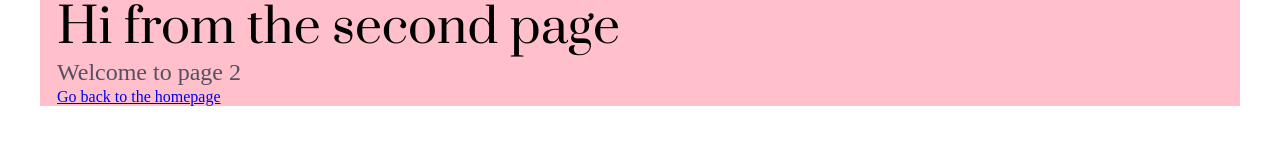
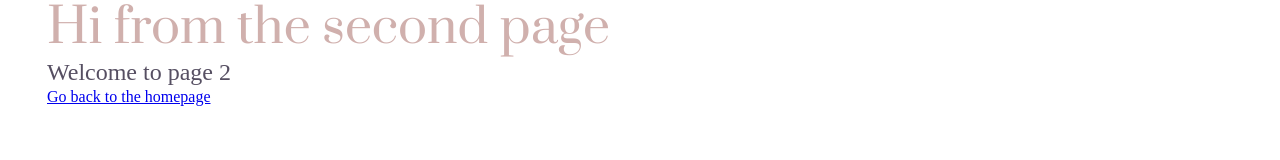
Before and after one commit to TatsDev/proesperanza-web, a Gatsby site: page /page-2 in a window 1280 px wide. Built offline with nearby package versions, Linux system fonts and the light colour scheme; Gatsby itself is replaced by a stand-in of ours; a web font is replaced by a local one.

Commit message:
modified files

```diff
--- /dev/null
+++ b/src/components/common/Floating-Button/Floating-Button.js
@@ -0,0 +1,3 @@
+import React, { Component } from 'react';
+
+class Floating-Button extends Component
--- /dev/null
+++ b/src/components/common/Floating-Button/index.js
@@ -0,0 +1 @@
+export { default } from './Floating-Button';
--- a/src/components/common/Navbar/style.js
+++ b/src/components/common/Navbar/style.js
@@ -47,7 +47,7 @@ export const NavItem = styled.li`
   a {
     text-decoration: none;
     opacity: 0.7;
-    color: ${props => props.theme.color.black.regular};
+    color: ${props => props.theme.color.red.dark};
   }
 
   &.active {
--- a/src/components/global.js
+++ b/src/components/global.js
@@ -4,8 +4,8 @@ export const Container = styled.div`
   max-width: 1200px;
   width: 100%;
   margin: 0 auto;
-  padding: 0 17px;
-  background: pink;
+  padding: 0 7px;
+  ${'' /* background: pink; */}
 
   @media (min-width: ${props => props.theme.screen.xs}) {
     max-width: 540px;
@@ -31,11 +31,12 @@ export const Container = styled.div`
 `;
 
 export const Section = styled.section`
-  padding: 128px 0;
+  padding: 7px 0;
   overflow: hidden;
+  ${'' /* background-color: yellow; */}
 
   @media (max-width: ${props => props.theme.screen.md}) {
-    padding: 96px 0;
+    padding: 27px 0;
   }
 
   ${props =>
--- a/src/components/sections/Footer.js
+++ b/src/components/sections/Footer.js
@@ -52,10 +52,8 @@ const Footer = () => (
         <FooterWrapper>
           <StyledContainer>
             <Copyright>
-              <h2>Absurd</h2>
+              <h2>Promotora Nueva Esperanza</h2>
               <span>
-                Illustrations by
-                {` `}
                 <ExternalLink href="https://twitter.com/diana_valeanu">
                   @diana_valeanu
                 </ExternalLink>
@@ -97,7 +95,7 @@ const FooterWrapper = styled.footer`
 const Copyright = styled.div`
   font-family: ${props => props.theme.font.secondary};
   ${props => props.theme.font_size.small};
-  color: ${props => props.theme.color.black.regular};
+  color: ${props => props.theme.color.red.regular};
 
   a {
     text-decoration: none;
--- a/src/components/sections/Header.js
+++ b/src/components/sections/Header.js
@@ -47,7 +47,7 @@ const Header = () => (
 const HeaderWrapper = styled.header`
   background-color: ${props => props.theme.color.primary};
   padding-top: 87px;
-  background-color: blue;
+  ${'' /* background-color: blue; */}
 
   @media (max-width: ${props => props.theme.screen.md}) {
     padding-top: 128px;
@@ -81,7 +81,7 @@ const Grid = styled.div`
   grid-template-columns: 1fr 1fr;
   place-items: center;
   grid-gap: 17px;
-  background-color: green;
+  ${'' /* background-color: green; */}
 
   @media (max-width: ${props => props.theme.screen.md}) {
     grid-template-columns: 1fr;
--- a/src/styles/GlobalStyles.js
+++ b/src/styles/GlobalStyles.js
@@ -9,6 +9,7 @@ const GlobalStyles = createGlobalStyle`
 
   body {
     font-family: ${props => props.theme.font.secondary};
+    color: ${props => props.theme.color.red.light};
   }
 
   h1, h2, h3, p {
--- a/src/styles/theme.js
+++ b/src/styles/theme.js
@@ -21,11 +21,19 @@ const theme = {
       regular: '#211E26',
     },
     red: {
-      dark: '',
-      regular: '',
-      light: '',
+      dark: '#7A3A35',
+      regular: '#C8726B',
+      light: '#D0B0AD',
+    },
+    orange: {
+      regular: '#CA822F',
+    },
+    green: {
+      dark: '#025939',
+      regular: '#7BA61F',
     },
     primary: 'hsl(37, 82%, 96%)',
+    secondary: '#F1DDC2',
   },
   screen: {
     xs: '575px',
```
Also changed, not shown: src/pages/index.js (+6 -6 lines).
